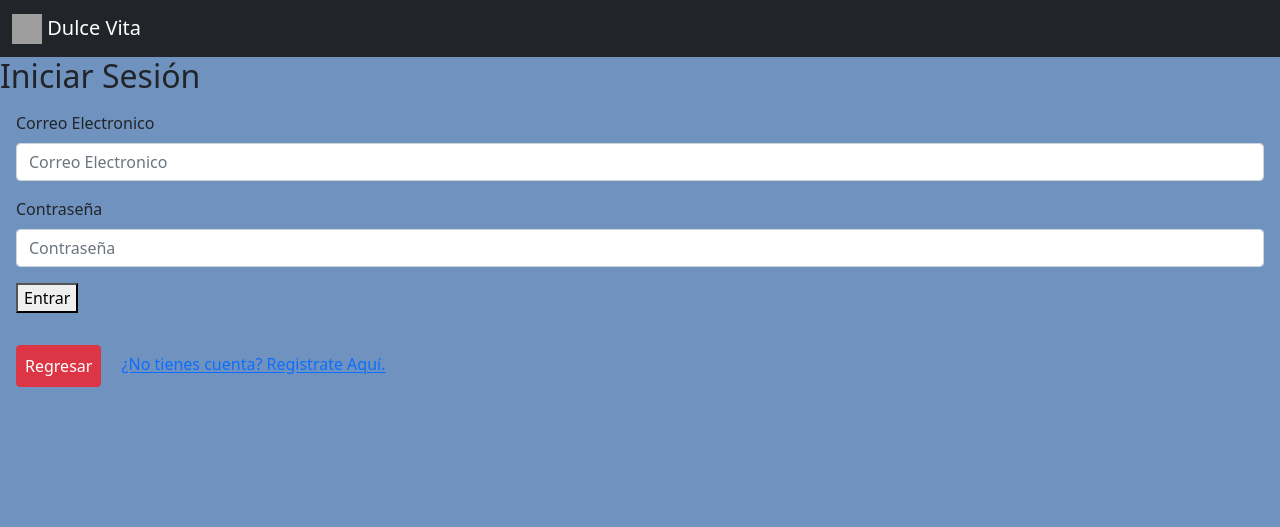
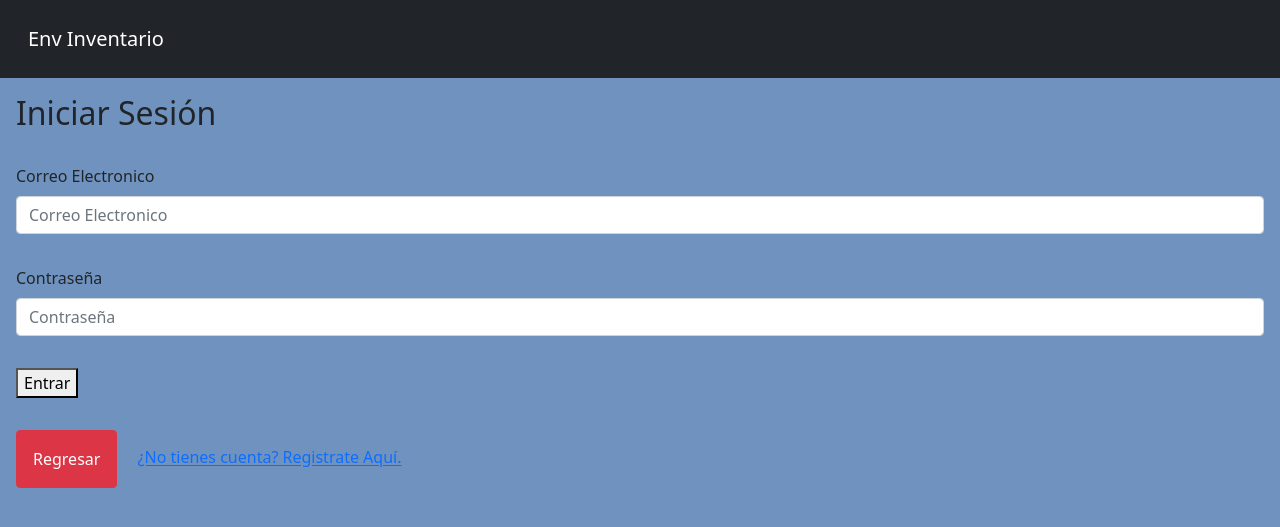
Before and after one commit to Arnoldo1305/inventaio-html-php-js-bstp5, a PHP site: page /login.php in a window 1280 px wide. Shown: the top 527 px of the page. Run offline with PHP 8.4, Linux system fonts and the light colour scheme; some libraries are stand-ins or nearby versions; grey boxes are pictures that could not be loaded.

Commit message:
removiendo iconos del login

```diff
--- a/login.php
+++ b/login.php
@@ -5,7 +5,7 @@
     <meta charset="UTF-8">
     <meta name="viewport" content="width=device-width, initial-scale=1.0">
     <title>Login</title>
-    <link rel="shortcut icon" href="https://firebasestorage.googleapis.com/v0/b/base-menu-869e3.appspot.com/o/dulcevita%2Flogo.png?alt=media&token=0e6746e2-aef2-4752-8090-e63ca5bcd4b3">
+    <link rel="shortcut icon" href="">
     <link href="https://fonts.googleapis.com/css2?family=Roboto:ital,wght@0,100;0,300;0,400;0,500;0,700;0,900;1,100;1,300;1,400;1,500;1,700;1,900&display=swap" rel="stylesheet">
     <link rel="stylesheet" href="assets/css/estilos.css">
     <link rel="stylesheet" href="https://use.fontawesome.com/releases/v5.8.1/css/all.css" integrity="sha384-50oBUHEmvpQ+1lW4y57PTFmhCaXp0ML5d60M1M7uH2+nqUivzIebhndOJK28anvf" crossorigin="anonymous">
@@ -16,11 +16,9 @@
     <nav class="navbar navbar-expand-lg navbar-dark bg-dark">
         <div class="container-fluid">
 
-            <a class="navbar-brand" href="#">
-                <img src="https://firebasestorage.googleapis.com/v0/b/base-menu-869e3.appspot.com/o/dulcevita%2Flogo.png?alt=media&token=0e6746e2-aef2-4752-8090-e63ca5bcd4b3" alt="" width="30" height="30" class="d-inline-block align-text-top">
-
-                Dulce Vita</a>
-            <button class="navbar-toggler" type="button" data-bs-toggle="collapse" data-bs-target="#navbarTogglerDemo02" aria-controls="navbarTogglerDemo02" aria-expanded="false" aria-label="Toggle navigation">
+            <a class="navbar-brand p-3" href="#">
+                Env Inventario</a>
+            <button class="navbar-toggler p-2" type="button" data-bs-toggle="collapse" data-bs-target="#navbarTogglerDemo02" aria-controls="navbarTogglerDemo02" aria-expanded="false" aria-label="Toggle navigation">
                 <span class="navbar-toggler-icon"></span>
             </button>
             <div class="collapse navbar-collapse" id="navbarTogglerDemo02">
@@ -34,21 +32,21 @@
 <body>
     <main>
         <div class=" contenedor__login-register">
-            <form action="config/validar.php" class="formulario__login" method="post">
-                <h2>Iniciar Sesión</h2>
-                <div class="m-3">
+            <form action="config/validar.php" class="formulario__login " method="post">
+                <h2 class="p-3">Iniciar Sesión</h2>
+                <div class="m-3 ">
                     <label for="exampleInputEmail1" class="form-label">Correo Electronico</label>
                     <input type="text" name="usuario" class="form-control" id="exampleInputEmail1" aria-describedby="emailHelp" placeholder="Correo Electronico">
                 </div>
 
-                <div class="m-3">
+                <div class="p-3">
                     <label for="exampleInputPassword1" class="form-label">Contraseña</label>
                     <input type="password" class="form-control" id="exampleInputPassword1" placeholder="Contraseña" name="contraseña">
                 </div>
 
                 <button class="d-flex m-3">Entrar</button>
                 <form class="d-flex">
-                    <a class="btn btn-danger p-2 m-3" href="index.php" role="button">Regresar</a>
+                    <a class="btn btn-danger p-3 m-3" href="index.php" role="button">Regresar</a>
                     <a class="link" href="registro.php">¿No tienes cuenta? Registrate Aquí.</a>
                 </form>
 
```
